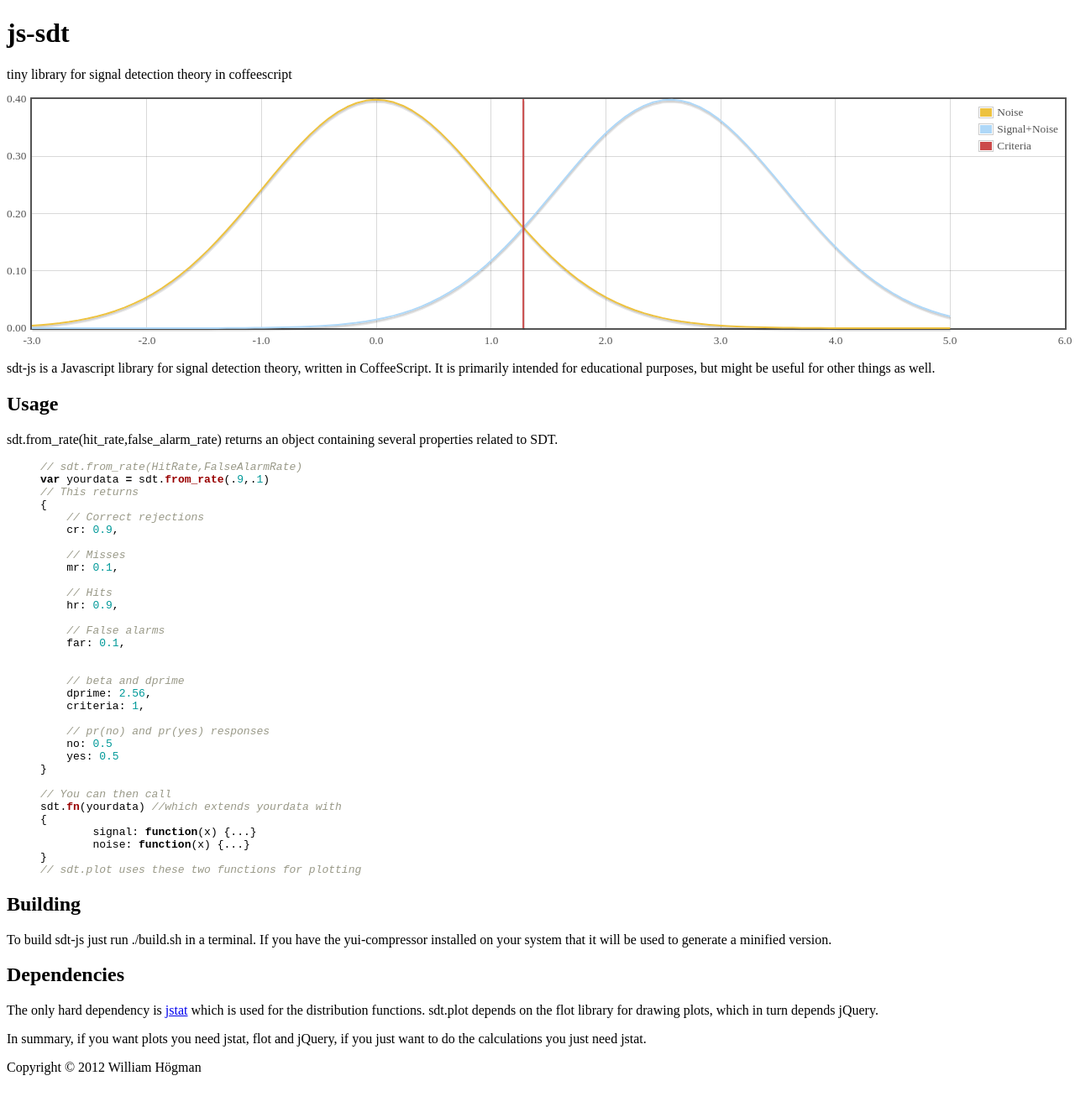
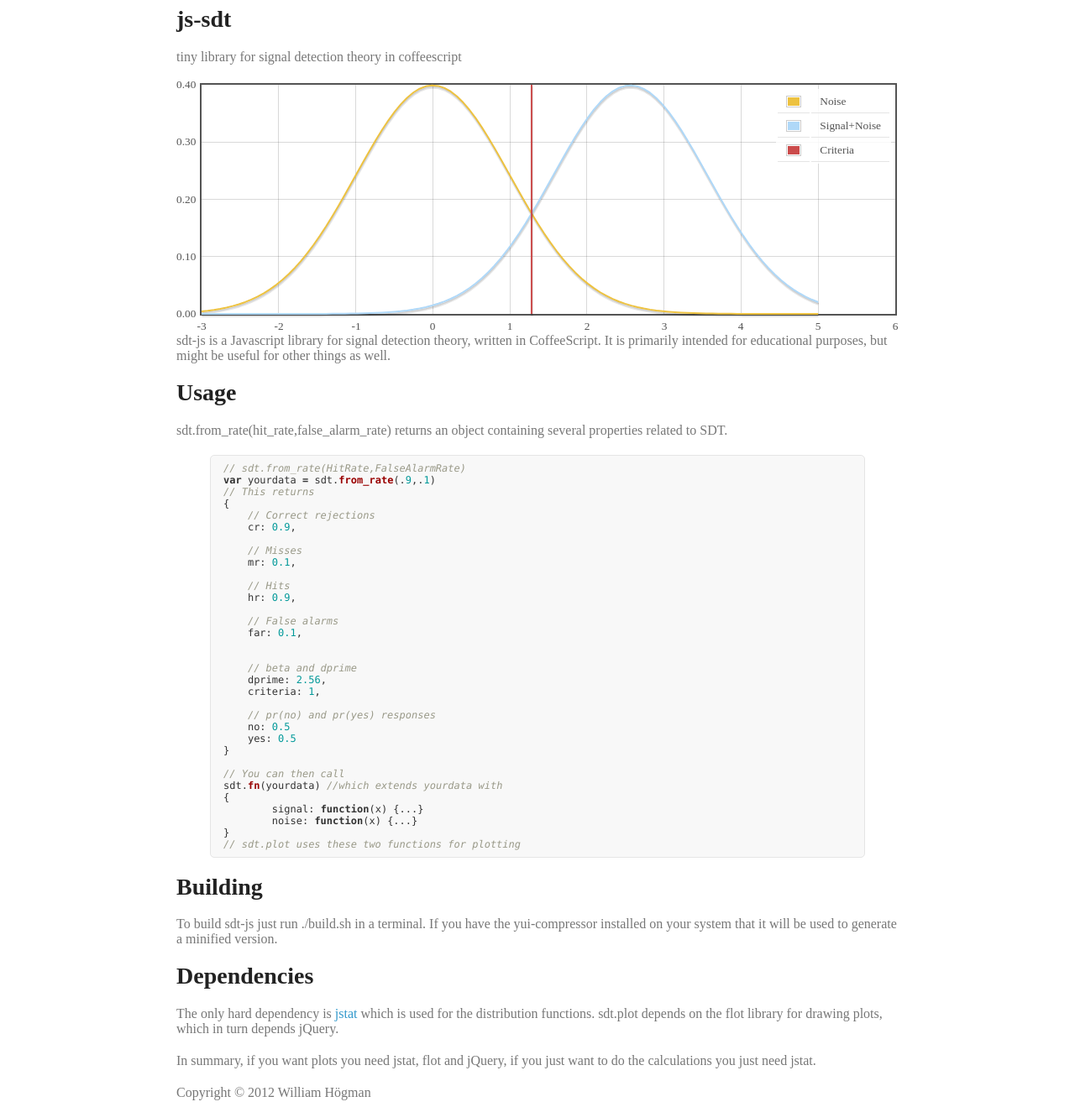
Before and after one commit to williamhogman/js-sdt, a Jekyll site: the page built from index.markdown, in a window 1280 px wide. Shown: the whole page at 84% size. Built offline with Jekyll 4.4.1, drawn with Linux system fonts in a browser that asks for light colours; nearby versions of some CDN libraries; before the commit the page ends 1289 px from its top, so only the background shows below that.

Commit message:
fixed stylesheet

```diff
--- a/stylesheets/styles.css
+++ b/stylesheets/styles.css
@@ -3,7 +3,7 @@
     width: 100%;
 }
 
-/*body {
+body {
 
   font: "Helvetica Neue", Helvetica, Arial, sans-serif;
   color:#777;
@@ -14,9 +14,6 @@ h1, h2, h3, h4, h5, h6 {
   margin:0 0 20px;
 }
 
-p, ul, ol, table, pre, dl {
-  margin:0 0 20px;
-}
 
 h1, h2, h3 {
   line-height:1.1;
@@ -33,6 +30,11 @@ h2 {
 h3, h4, h5, h6 {
   color:#494949;
 }
+
+p, ul, ol, table, pre, dl {
+  margin:0 0 20px;
+}
+
 
 a {
   color:#39c;
@@ -73,10 +75,6 @@ pre {
   overflow-x: auto;
 }
 
-table {
-  width:100%;
-  border-collapse:collapse;
-}
 
 th, td {
   text-align:left;
```
